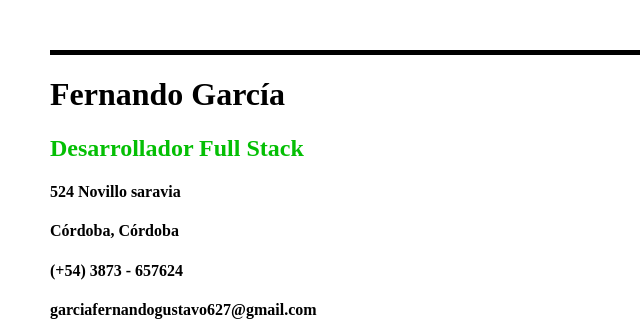
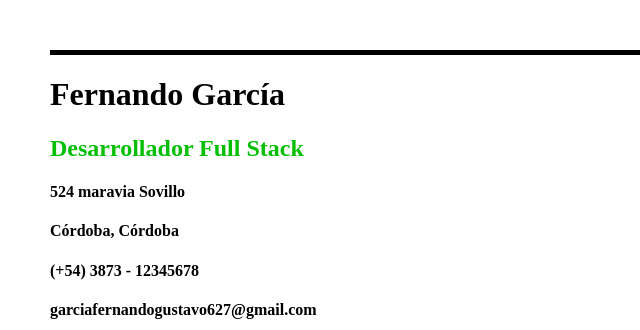
Before and after one commit to GustavoGarcia627/front_end_projects, a plain HTML site: page single_page_CV/index.html in a window 1280 px wide. Shown: the top 330 px of the page, 0-640 px from the left. Drawn offline with Linux system fonts and the light colour scheme.

Commit message:
Se modificaron cosas

```diff
--- a/single_page_CV/index.html
+++ b/single_page_CV/index.html
@@ -11,9 +11,9 @@
     <h1>Fernando García</h1>
     <h2>Desarrollador Full Stack </h2>
     <div class="contact">
-        <h4>524 Novillo saravia</h4>
+        <h4>524 maravia Sovillo</h4>
         <h4>Córdoba, Córdoba</h4>
-        <h4>(+54) 3873 - 657624</h4>
+        <h4>(+54) 3873 - 12345678</h4>
         <h4> garciafernandogustavo627@gmail.com</h4>
     </div>
 
```
